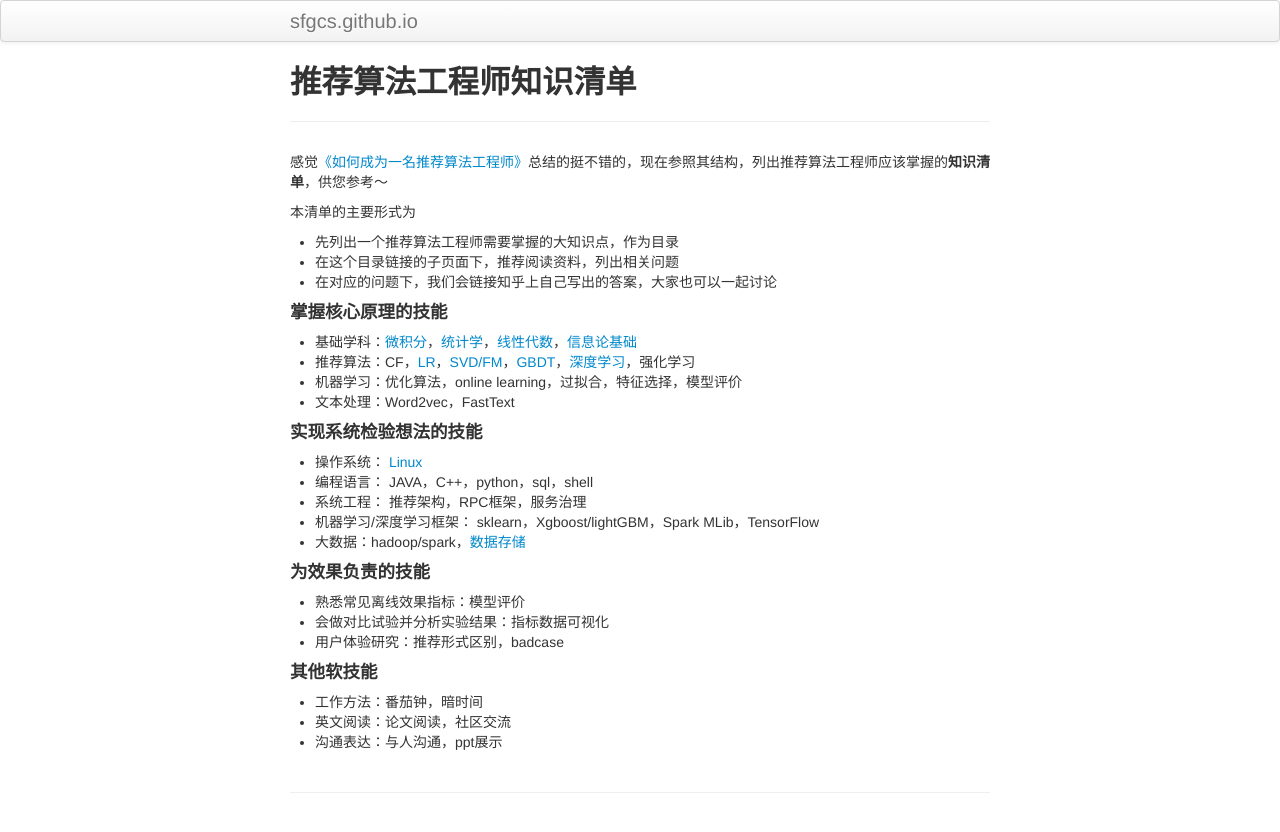
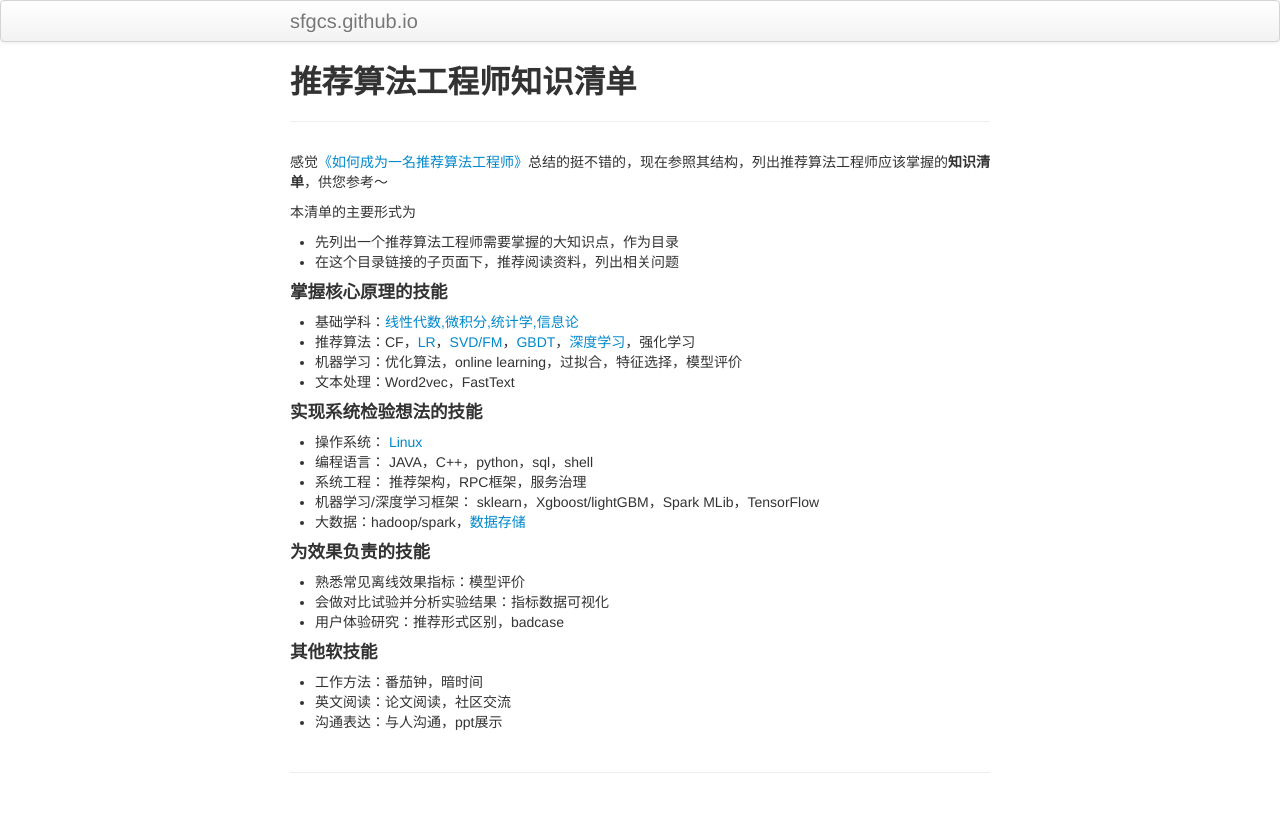
Before and after one commit to sfgcs/sfgcs.github.io, a Jekyll site: the page built from index.md, in a window 1280 px wide. Shown: the top 832 px of the page. Built offline with Jekyll 4.4.1, drawn with Linux system fonts in a browser that asks for light colours.

Commit message:
Update index.md

```diff
--- a/index.md
+++ b/index.md
@@ -11,12 +11,11 @@ description: 如何成为一名推荐算法工程师详细补充版
 本清单的主要形式为
 - 先列出一个推荐算法工程师需要掌握的大知识点，作为目录
 - 在这个目录链接的子页面下，推荐阅读资料，列出相关问题
-- 在对应的问题下，我们会链接知乎上自己写出的答案，大家也可以一起讨论
 
 
 #### 掌握核心原理的技能
 
--  基础学科：[微积分](/pages/math.html)，[统计学](/pages/math.html)，[线性代数](/pages/math.html)，[信息论基础](/pages/math.html)
+-  基础学科：[线性代数,微积分,统计学,信息论](/pages/math.html)
 -  推荐算法：CF，[LR](/pages/lr.html)，[SVD/FM](/pages/svd_fm.html)，[GBDT](/pages/gbdt.html)，[深度学习](/pages/dl.html)，强化学习
 -  机器学习：优化算法，online learning，过拟合，特征选择，模型评价
 -  文本处理：Word2vec，FastText
```
